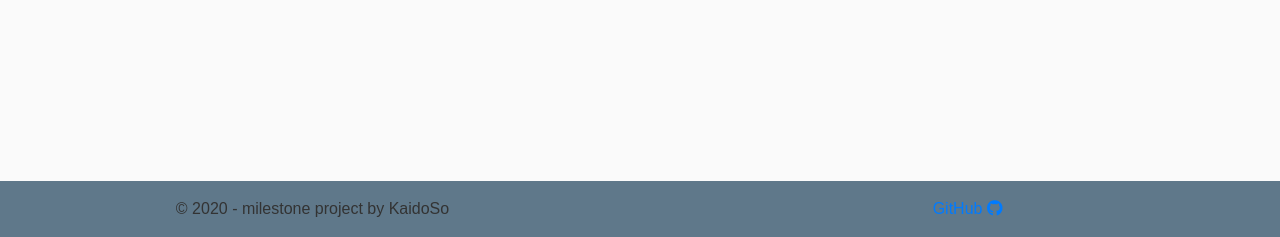
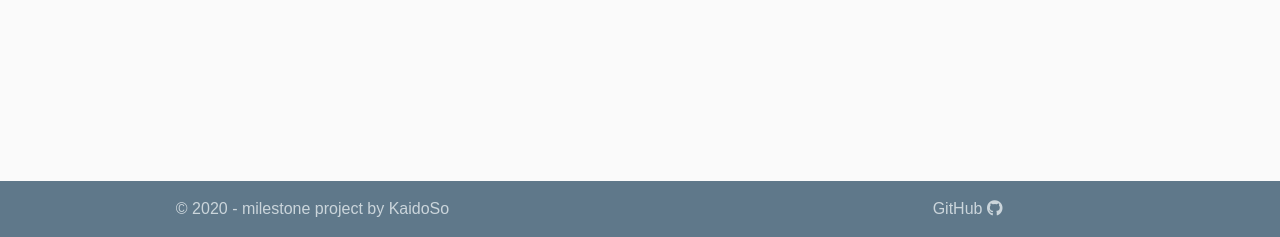
Before and after one commit to KaidoSo/cocktails-milestone-3, a Flask app: page /home in a window 1280 px wide. Shown: the part 563-800 px from the top of the page. Run offline with Flask 2, Linux system fonts and the light colour scheme; data that the repository does not hold is empty; some libraries are stand-ins or nearby versions; some web fonts are replaced.

Commit message:
worked on styles of home and drink.html

```diff
--- a/static/css/style.css
+++ b/static/css/style.css
@@ -25,6 +25,7 @@
 
 .site-header .navbar-nav .nav-link.active {
     font-weight: 500;
+    color: red;
 }
 
 .drink-wrap {
@@ -56,10 +57,23 @@
     margin-bottom: 20px;
 }
 
+.footer-copyright {
+    color: #cbd5db;
+}
+
+.footer-link a{
+    text-decoration: none;
+    color: #cbd5db;
+}
+
+.footer-link a:hover {
+    color: #ffffff;
+}
+
 @media (min-width: 768px) {
-    footer {
-        position: sticky;
-        position: -webkit-sticky;
+    .site-footer {
+        position: fixed;
         bottom: 0;
+        width: 100%;
     }
 }
--- /dev/null
+++ b/static/js/main.js
@@ -0,0 +1,6 @@
+$(document).ready(function(){
+    $('.navbar-nav').on('click', function(){
+        $(this).siblings().removeClass('active');
+        $(this).addClass('active');
+    });
+});
--- a/templates/base.html
+++ b/templates/base.html
@@ -6,6 +6,7 @@
         <link rel="stylesheet" href="https://cdnjs.cloudflare.com/ajax/libs/font-awesome/5.13.0/css/all.min.css">
         <link rel="icon" href="{{ url_for('static', filename='images/drinkus.ico') }}" type="image/x-icon">
         <link rel="stylesheet" href="{{ url_for('static', filename='css/style.css') }}" type="text/css">
+        <script type="text/javascript" src="{{ url_for('static', filename='js/main.js') }}"></script>
         <title>DrinkUs{% if title %} - {{ title }}{% endif %}</title>
     </head>
 
@@ -54,12 +55,13 @@
                 </div>
             </div>
         </main>
-        <footer class="fixed-bottom py-3 bg-steel mt-3">
-            <div class="row text-center">
+        <footer class="site-footer py-3 bg-steel mt-3">
+            <div class="row footer-copyright text-center">
                     <div class="col-12 col-md-6">
                         © 2020 - milestone project by KaidoSo
                     </div>
-                    <div class="col-12 col-md-6 footer-github"><a href="https://github.com/KaidoSo/cocktails-milestone-3" target="_blank">GitHub
+                    <div class="col-12 col-md-6 footer-link">
+                        <a href="https://github.com/KaidoSo/cocktails-milestone-3" target="_blank">GitHub
                         <i class="fab fa-github"></i></a>
                     </div>
             </div>
--- a/templates/drink.html
+++ b/templates/drink.html
@@ -14,8 +14,6 @@
             <br>
             <h3 class="text-center">Instructions</h3>
             <p style="white-space: pre-wrap;">{{ recipe.instructions }}</p>
-        </div>
-    </div>
             {% if session['username'] == recipe.user %}
             <div class="row  user-buttons">
                 <div class="col-12">
@@ -24,6 +22,9 @@
                 </div>
             </div>
             {% endif %}
+        </div>
+    </div>
+
 
 
 {% endblock content %}
```
Lines whose indentation alone changed are shown as unchanged.
